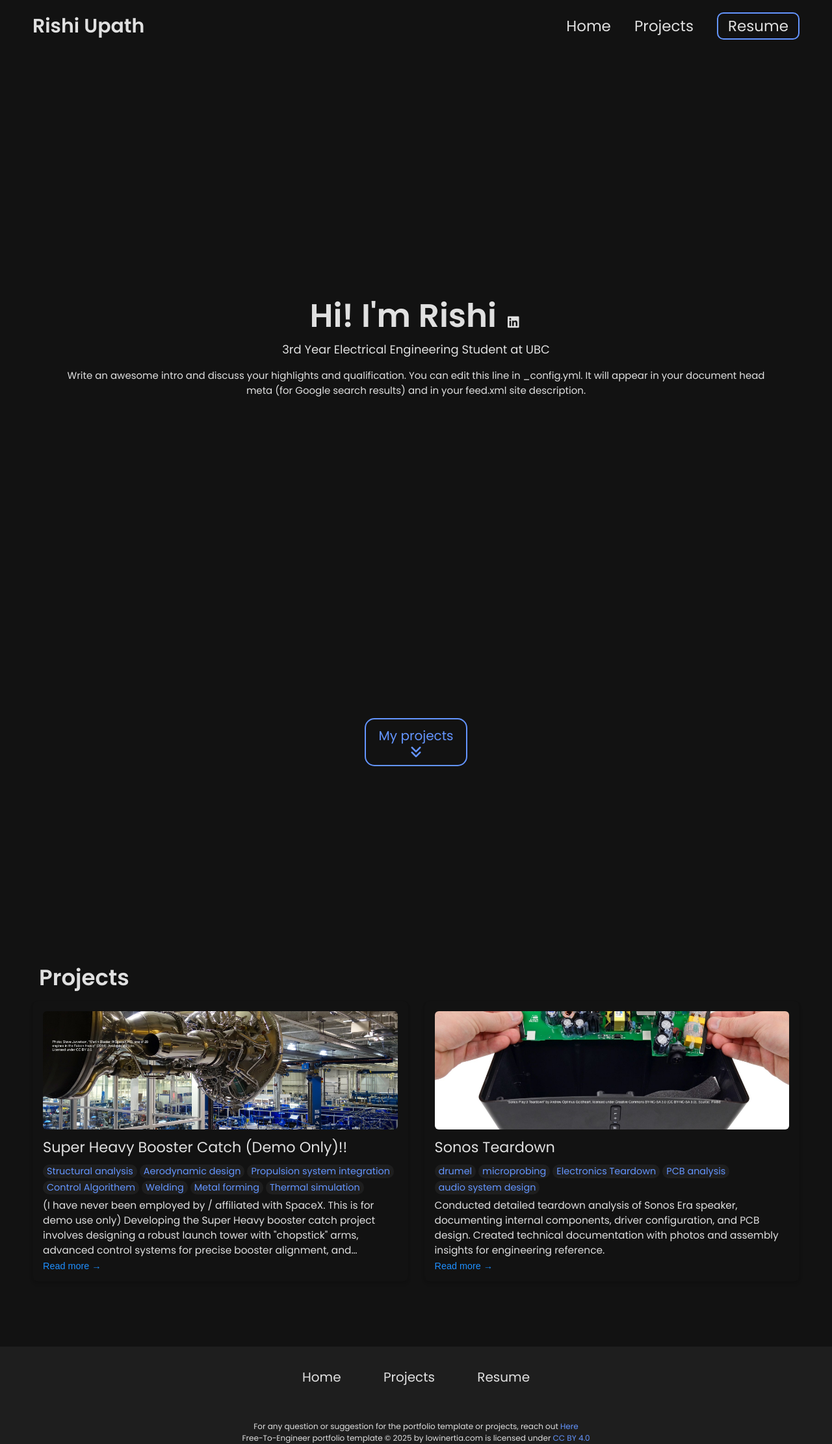
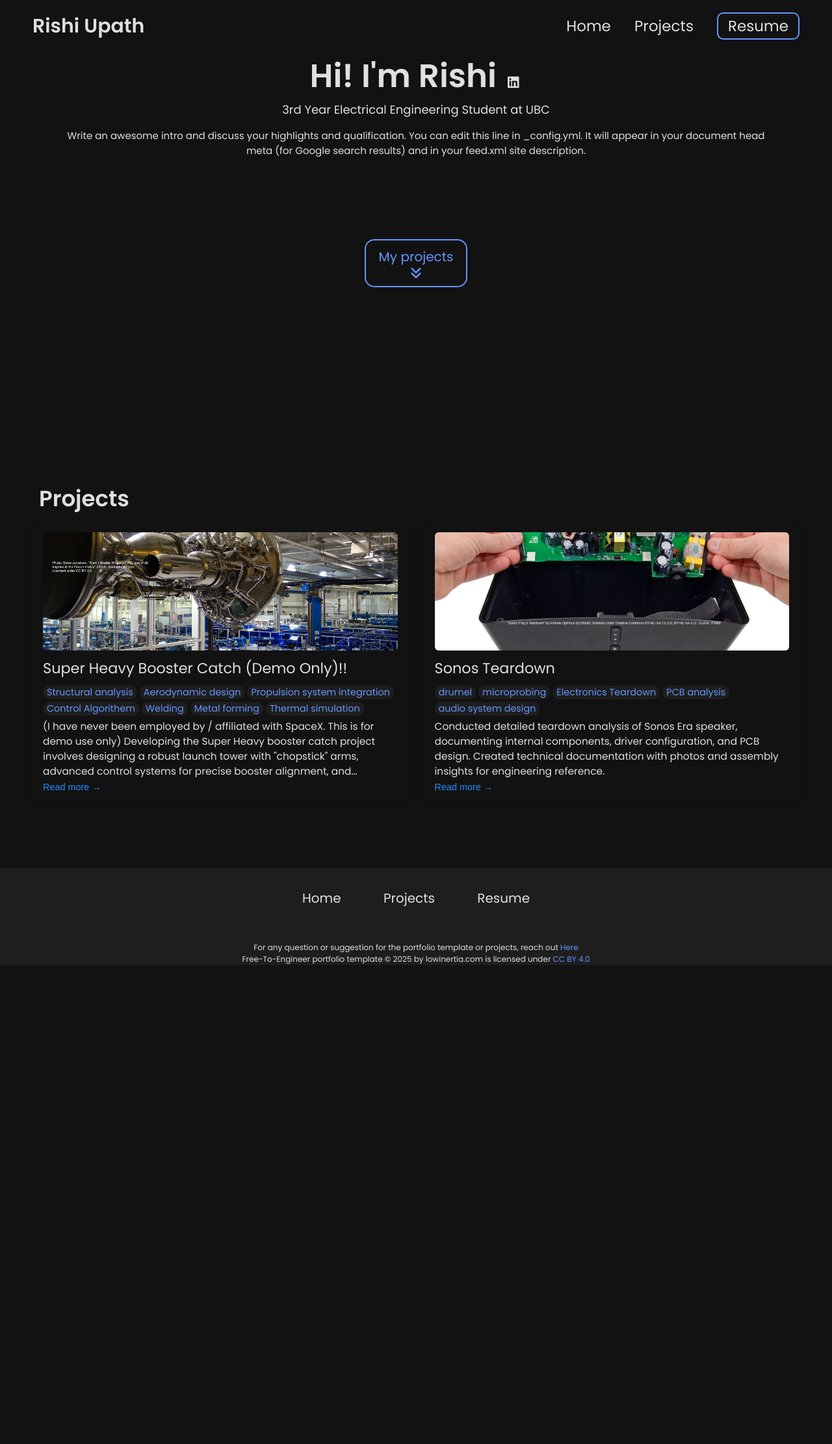
Before and after one commit to rishiupath/rishiupath.github.io, a Jekyll site: the page built from index.html, in a window 1280 px wide. Shown: the whole page at 65% size. Built offline with Jekyll 4.4.1, drawn with Linux system fonts in a browser that asks for light colours; after the commit the page ends 1485 px from its top, so only the background shows below that.

Commit message:
Update styles.css

```diff
--- a/css/styles.css
+++ b/css/styles.css
@@ -154,7 +154,7 @@ nav .mobile-nav {
     justify-content: center;   /* centers vertically */
     align-items: center;       /* centers horizontally */
     flex-direction: column;    /* stack content vertically */
-    min-height: 100vh;         /* make section fill the whole screen */
+    /*min-height: 100vh;*/         /* make section fill the whole screen */
     text-align: center;        /* center the text */
 }
 
```
